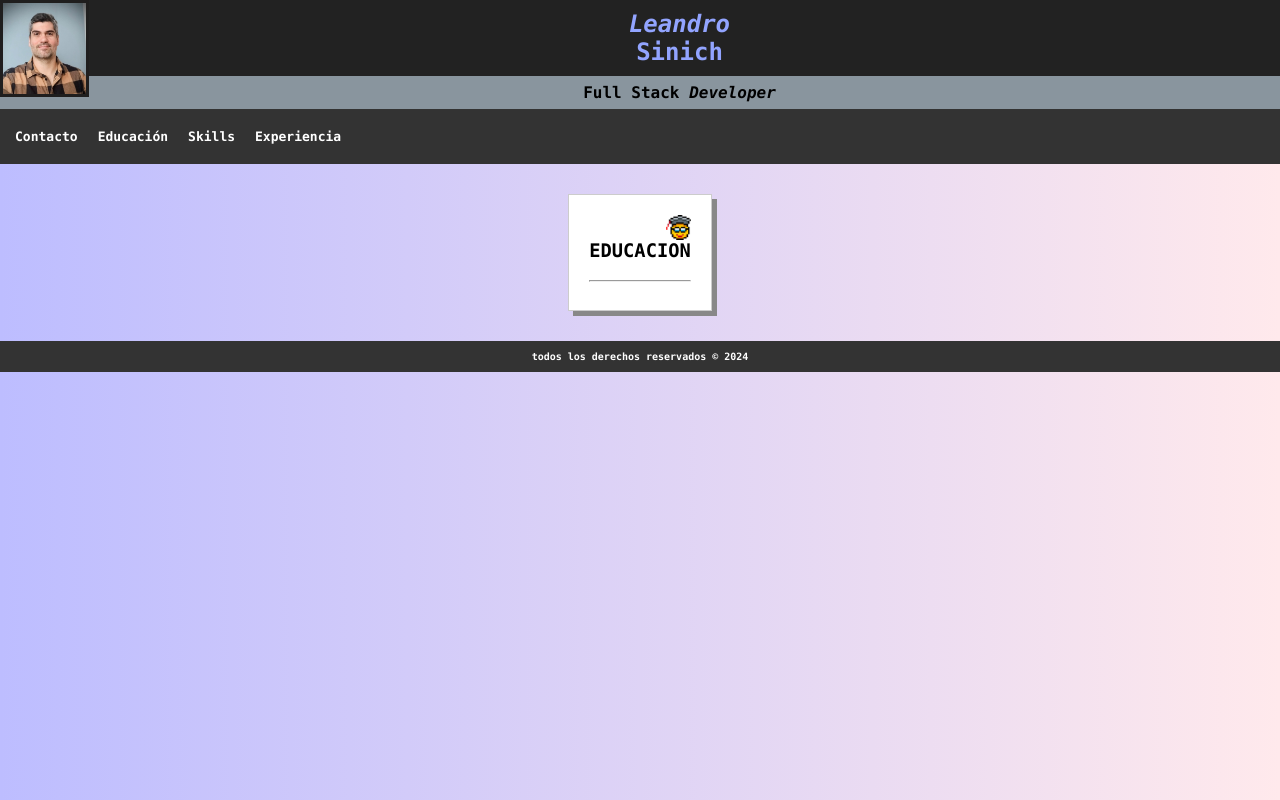
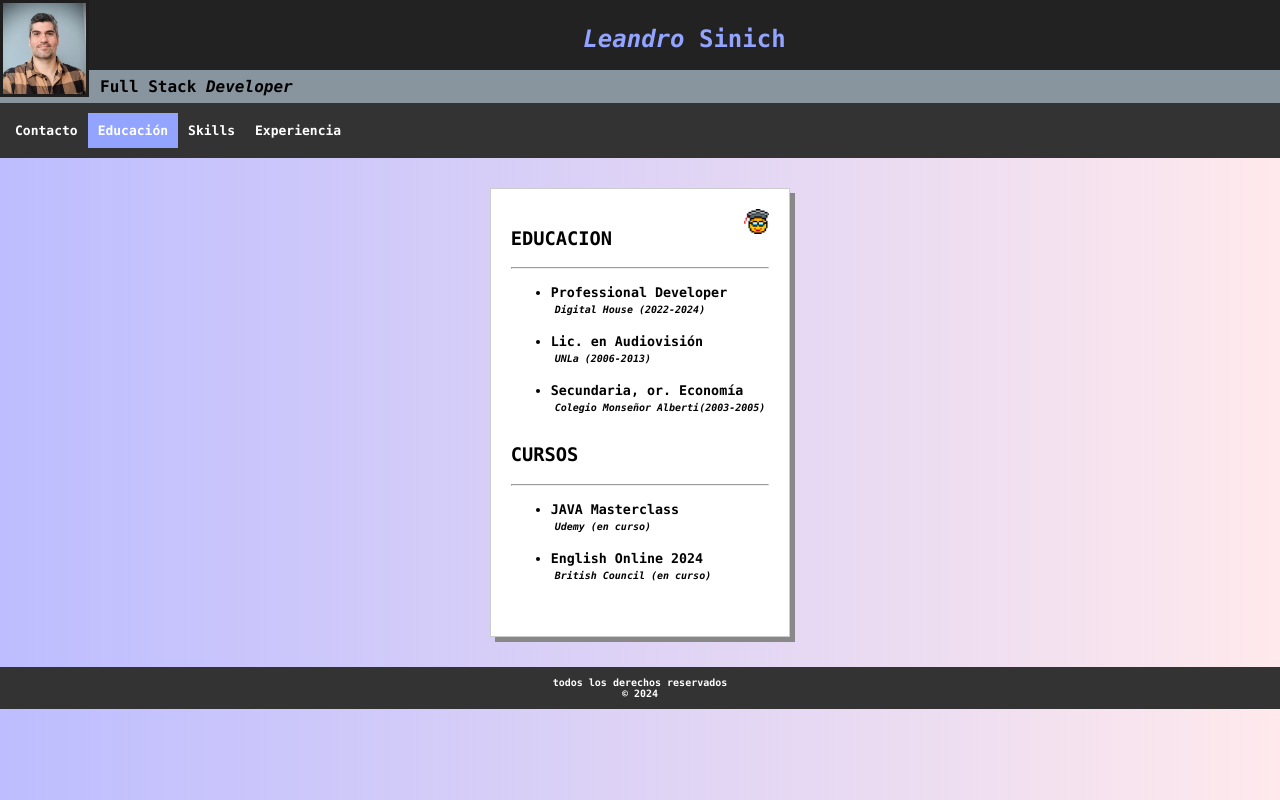
Before and after one commit to LeandroSinich/CV-HTMLized, a plain HTML site: page educacion.html in a window 1280 px wide. Drawn offline with Linux system fonts and the light colour scheme.

Commit message:
solapas contacto y educacion

```diff
--- a/educacion.html
+++ b/educacion.html
@@ -21,7 +21,7 @@
             margin: 0;
         }
 
-        ul {
+        .ul {
             list-style-type: none;
             margin: 0;
             padding: 10px 5px;
@@ -31,7 +31,7 @@
 
         }
 
-        li {
+        .li {
             float: left;
             font-size: 13px;
             margin: 0;
@@ -56,10 +56,13 @@
 
         h1 {
             background-color: rgb(34, 34, 34);
-            padding: 10px;
+            padding: 25px 0px 0px 0px;
             margin: 0;
             font-size: x-large;
             color: #92a4ff;
+            height: 45px;
+            text-align: center;
+
         }
 
         h2 {
@@ -67,7 +70,8 @@
             font-size: 27px;
             margin: 0;
             font-size: medium;
-            padding: 7px 10px;
+            padding: 7px 5px 7px 100px;
+            text-align: left;
         }
 
         .container {
@@ -75,7 +79,8 @@
             margin: 0 auto;
 
         }
-        .container2{
+
+        .container2 {
             display: flex;
             justify-content: center;
         }
@@ -112,12 +117,26 @@
             padding: 10px;
             text-align: center;
             clear: both;
-            font-size:x-small;
+            font-size: x-small;
         }
-        #icon{
+
+        #icon {
             float: right;
             height: 25px;
 
+        }
+
+        .educacion {
+            background-color: #FFF;
+            height: 140px;
+        }
+
+        h5 {
+            margin: 4px;
+            font-size:x-small;
+        }
+        li{
+            font-size: smaller;
         }
     </style>
 </head>
@@ -127,13 +146,13 @@
         <a href="/index.html"><img class="image2" src="/assets/img/foto.jpeg" alt="foto-perfil"></a>
 
         <div class="container">
-            <h1><em>Leandro</em> <br> Sinich</h1>
+            <h1><em>Leandro</em>  Sinich</h1>
             <h2><strong>Full Stack <em>Developer</em></h2>
-            <ul>
-                <li><a href="/contacto.html">Contacto</a> </li>
-                <li><a href="/educacion.html">Educación</a> </li>
-                <li><a href="/skills.html">Skills</a> </li>
-                <li><a href="/experiencia.html">Experiencia</a></li>
+            <ul class="ul">
+                <li class="li"><a href="/contacto.html">Contacto</a> </li>
+                <li class="li"><a href="/educacion.html" class="active">Educación</a> </li>
+                <li class="li"><a href="/skills.html">Skills</a> </li>
+                <li class="li"><a href="/experiencia.html">Experiencia</a></li>
             </ul>
         </div>
 
@@ -145,13 +164,40 @@
 
             <h3>EDUCACION</h3>
             <hr>
+            <ul class="educacion">
+                <li><strong>Professional Developer</strong><br>
+                    <h5><em>Digital House (2022-2024)</em></h5>
+                    <br>
+                </li>
+                <li><strong>Lic. en Audiovisión</strong><br>
+                    <h5><em>UNLa (2006-2013)</em></h5>
+                    <br>
+                </li>
+                <li><strong>Secundaria, or. Economía</strong><br>
+                    <h5><em>Colegio Monseñor Alberti(2003-2005)</em></h5>
+
+                </li>
+            </ul>
+            <h3>CURSOS</h3>
+            <hr>
+            <ul >
+                <li><strong>JAVA Masterclass</strong><br>
+                    <h5><em>Udemy (en curso)</em></h5>
+                    <br>
+                </li>
+                <li><strong>English Online 2024</strong><br>
+                    <h5><em>British Council (en curso)</em></h5>
+                    <br>
+                </li>
+
+            </ul>
 
         </article>
     </div>
 
 
     <footer class="footer">
-        todos los derechos reservados &copy; 2024
+        todos los derechos reservados <br> &copy; 2024
     </footer>
 
 </body>
```
Also changed, not shown: contacto.html (+32 -14 lines), experiencia.html (+10 -5 lines), index.html (+7 -3 lines), skills.html (+10 -5 lines), assets/img/folder.png (added), assets/img/linkedin.png (added), assets/img/mail.png (added), assets/img/phone-call.png (added).
